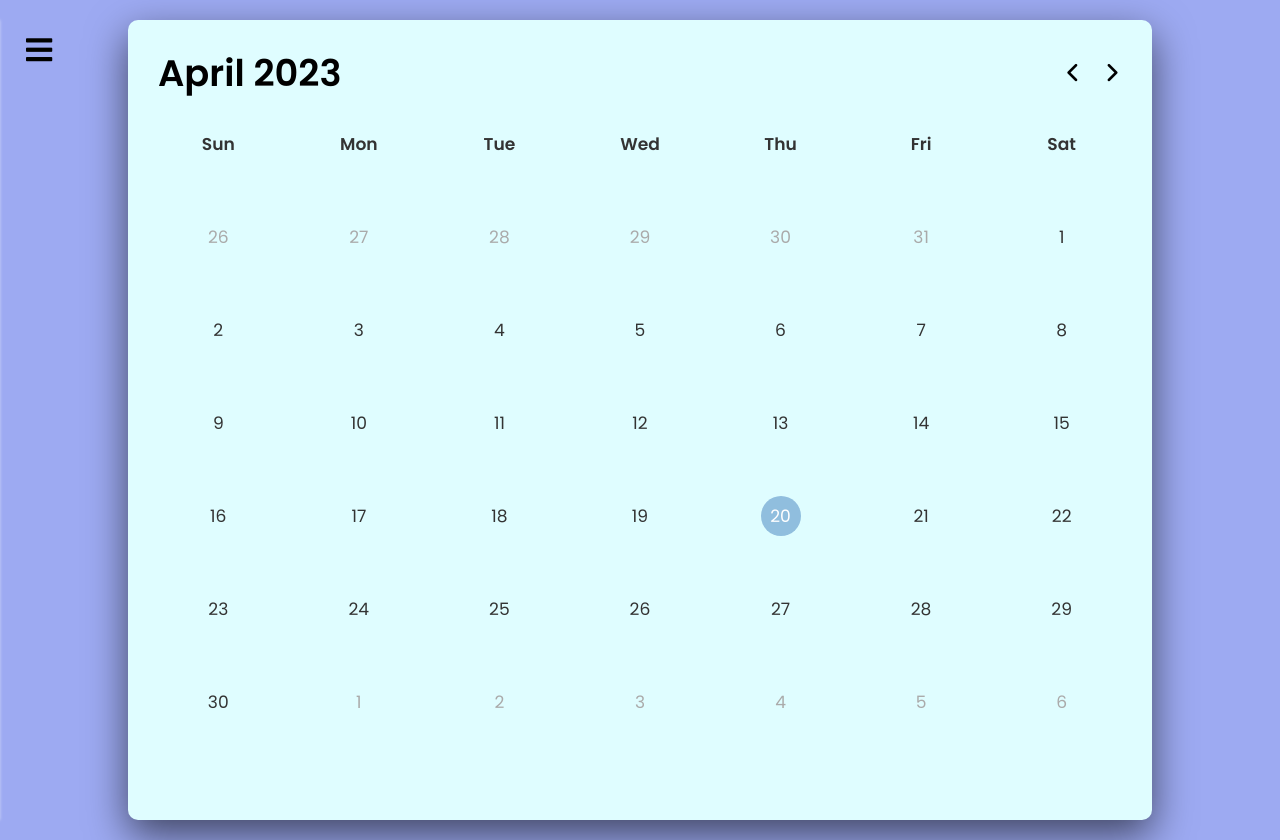
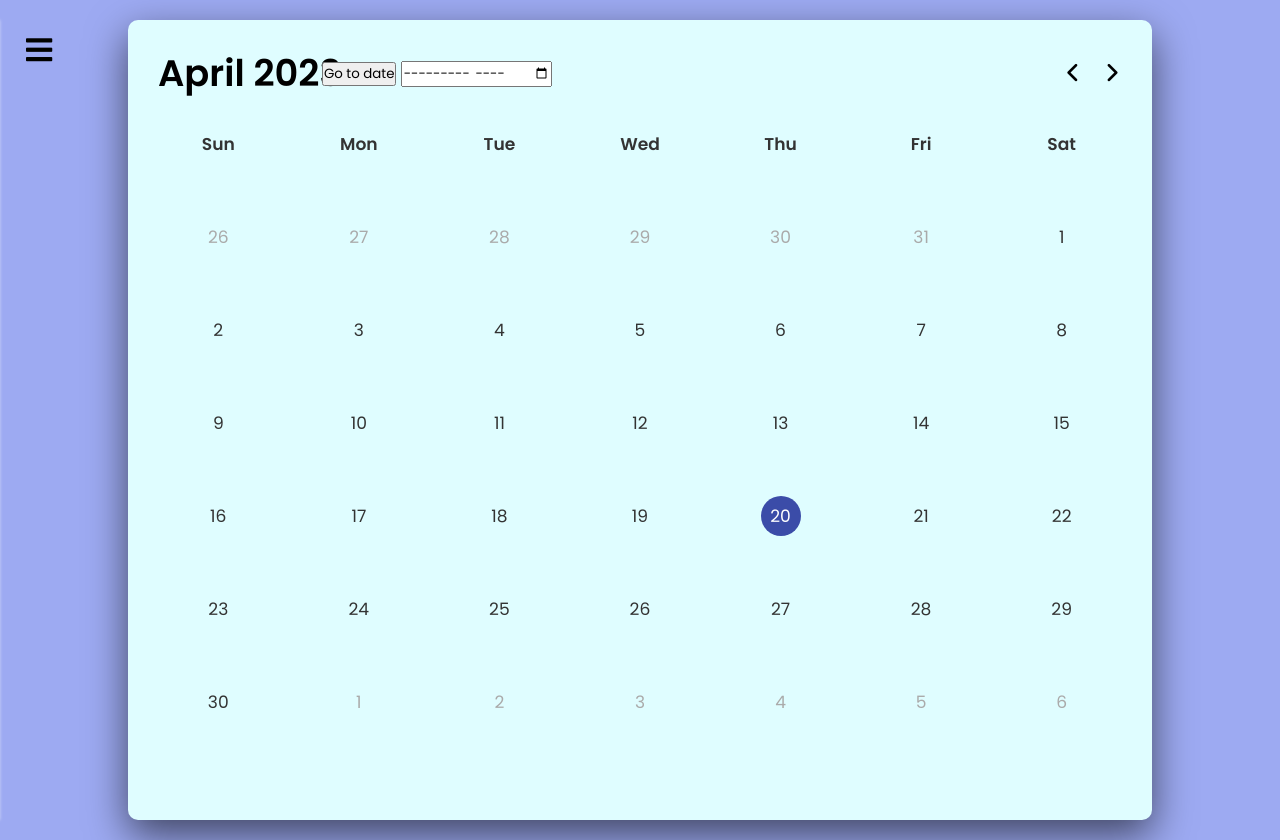
Before and after one commit to callumf222/Setap, a plain HTML site: page CalendarPage/calendarHTML.html in a window 1280 px wide. Drawn offline with nearby package versions, Linux system fonts and the light colour scheme.

Commit message:
Element Upgrade
New js function added and HTML elements.

This new element allows the user to pick a month and year for the calendar to go to. This allows for better usage

```diff
--- a/CalendarPage/calendarCSS.css
+++ b/CalendarPage/calendarCSS.css
@@ -48,7 +48,7 @@ header .icons span{
 }
 
 header .icons span:hover{
-    background: #f2f2f2;
+    background: #9DAAF2;
 }
 
 header .currentDate{
@@ -110,9 +110,20 @@ header .currentDate{
 }
 
 .days li.active::before{
-    background: #90BEDE;
+    background: #3b4ca8;
 }
 
 .days li:not(.active):hover::before{
-    background: #E5E1EE;
+    background: #9DAAF2;
 }
+
+
+
+#dateSelecterBtn, #dateSelecter{
+    cursor: pointer;
+}
+
+.selecter{
+    position: relative;
+    right: 27%;
+}
--- a/CalendarPage/calendarHTML.html
+++ b/CalendarPage/calendarHTML.html
@@ -74,6 +74,12 @@
     <div class="wrapper">
         <header>
             <p class="currentDate"></p>
+
+            <div class="selecter">
+              <button id="dateSelecterBtn" onclick="pickDate()">Go to date</button>
+              <input type="month" name="" id="dateSelecter">
+            </div>
+
             <div class="icons">
                 <span id="prev" class="material-symbols-rounded">chevron_left</span>
                 <span id="next" class="material-symbols-rounded">chevron_right</span>
--- a/CalendarPage/calendarJS.js
+++ b/CalendarPage/calendarJS.js
@@ -1,6 +1,8 @@
 const daysTag = document.querySelector(".days"),
     currentDate = document.querySelector(".currentDate"),
     prevNextIcon = document.querySelectorAll(".icons span");
+
+
 
 let date = new Date(),
     currYear = date.getFullYear(),
@@ -51,26 +53,12 @@ prevNextIcon.forEach(icon => {
 });
 
 
+function pickDate() {
+    const monthInput = document.querySelector('input[type="month"]');
+    const [year, month] = monthInput.value.split('-').map(Number);
 
-function addEvent() {
-   const title = document.getElementById('eventTitle').value,
-   desc = document.getElementById('eventDesc').value,
-   date = document.getElementById('eventDate').value,
+    currYear = year;
+    currMonth = month - 1;
 
-   eventHolder = document.getElementById('printText');
-
-   /* This could be used to add more detail to the calendar for when events are being displayed on certain days
-   lastDateofMonth = new Date(currYear, currMonth + 1, 0).getDate();
-   let liTag = "";
-   const dateArray = date.split("-");
-    for(let i = 1; i <= lastDateofMonth; i++){
-        if (i == dateArray[2]){
-            liTag += `<li class="testAdd">${"99"}</li>`;
-        }
-    }
-    */
-
-
-    //Prints the Event data to the page, can be used to save in a database.
-   eventHolder.innerHTML += `<li> ${title + " " + desc + " " + date} </li>`
-}
+    renderCalendar();
+  }
```
